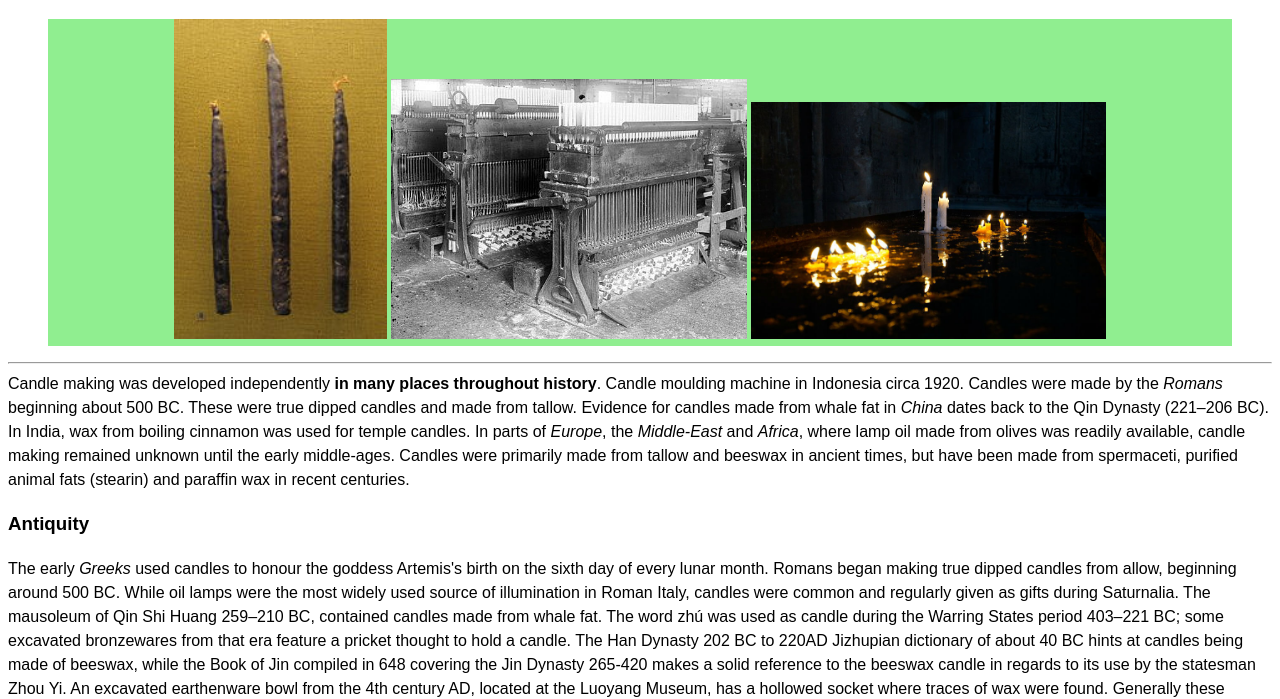
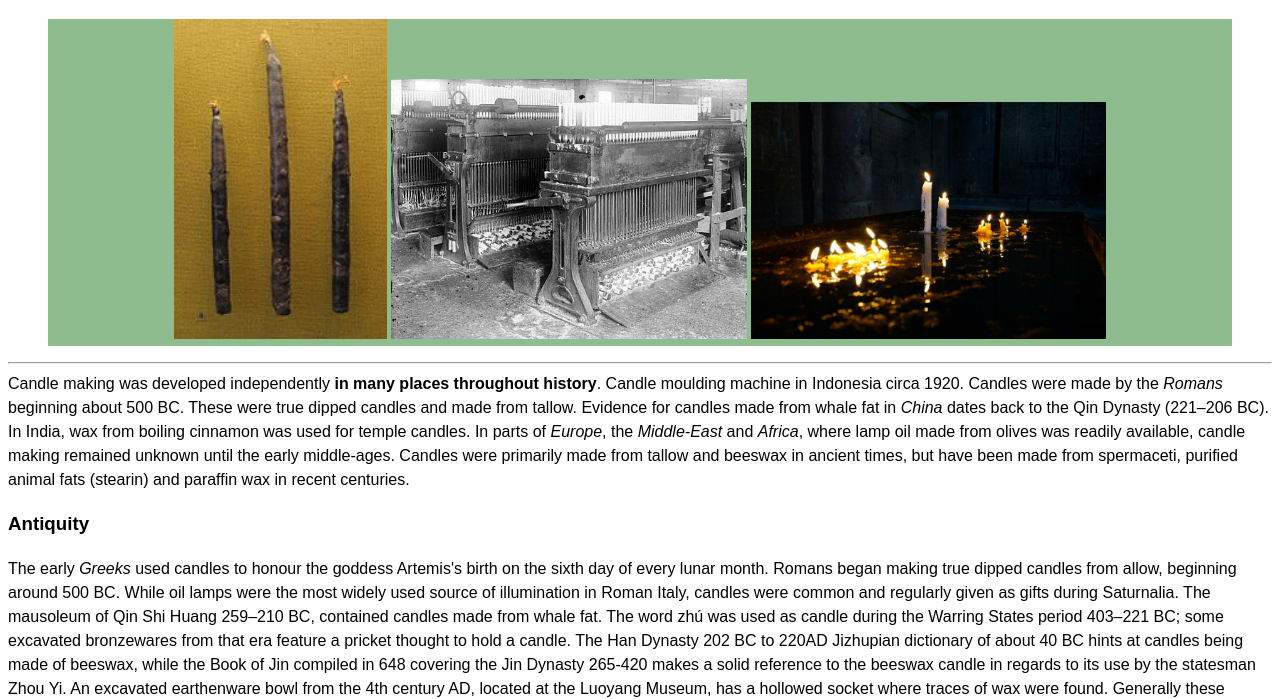
Before and after one commit to CristianaBV/useofcandles, a plain HTML site: page index.html in a window 1280 px wide. Shown: the part 104-803 px from the top of the page. Drawn offline with Linux system fonts and the light colour scheme.

Commit message:
color css

```diff
--- a/main.css
+++ b/main.css
@@ -20,7 +20,7 @@ border-bottom: 1px dotted ;
 Details { color: red ;  }
 summary { color: red ; }
 
-figure { background: lightgreen ;
+figure { background: darkseagreen ;
 border: 4 ;
 text-align: center ;
 }
```
